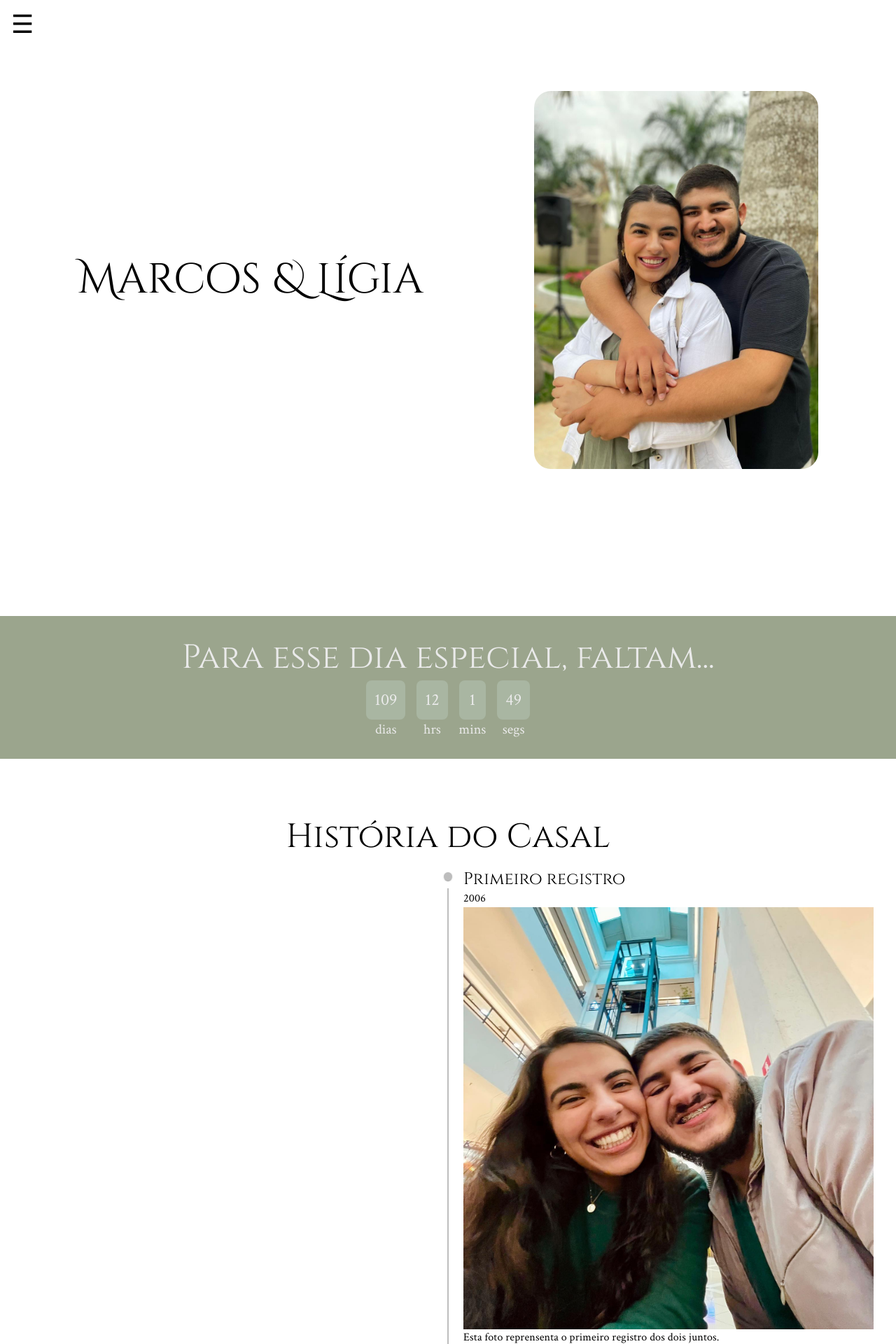
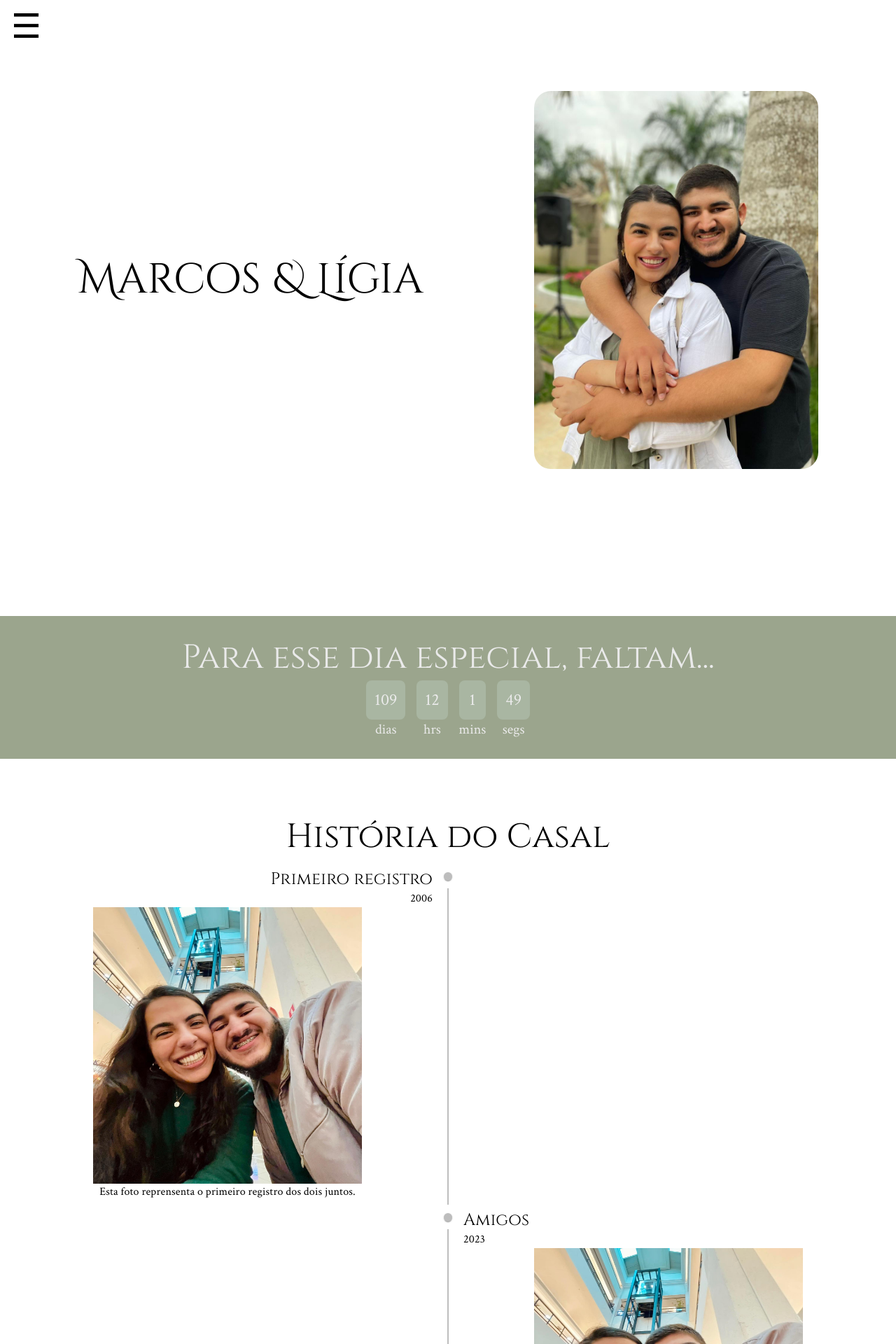
Before and after one commit to rtof06/casamento-marcos-ligia, a Next.js app: page / in a window 1280 px wide. Shown: the top 1920 px of the page at 70% size. Built offline with nearby package versions, Linux system fonts and the light colour scheme.

Commit message:
Header modificado

```diff
--- a/src/components/Header/Header.tsx
+++ b/src/components/Header/Header.tsx
@@ -1,7 +1,7 @@
-'use client';
+"use client";
 
-import { useState, useEffect, useRef } from 'react';
-import Link from 'next/link';
+import { useState, useEffect, useRef } from "react";
+import Link from "next/link";
 
 export default function Header(): JSX.Element {
   const [isOpen, setIsOpen] = useState<boolean>(false);
@@ -12,47 +12,76 @@ export default function Header(): JSX.Element {
   }
 
   function handleClickOutside(event: Event): void {
-    if (headerRef.current && !headerRef.current.contains(event.target as Node)) {
+    if (
+      headerRef.current &&
+      !headerRef.current.contains(event.target as Node)
+    ) {
       setIsOpen(false);
     }
   }
 
   useEffect(() => {
     if (isOpen) {
-      document.addEventListener('mousedown', handleClickOutside);
+      document.addEventListener("mousedown", handleClickOutside);
     } else {
-      document.removeEventListener('mousedown', handleClickOutside);
+      document.removeEventListener("mousedown", handleClickOutside);
     }
 
     return () => {
-      document.removeEventListener('mousedown', handleClickOutside);
+      document.removeEventListener("mousedown", handleClickOutside);
     };
   }, [isOpen]);
 
   return (
+    <>
+      {!isOpen ? (
         <header
           ref={headerRef}
-      className="fixed flex flex-col font-secTitleFont text-xl gap-2 p-4 items-start"
+          className="fixed flex flex-col font-secTitleFont text-xl gap-2 p-4 items-start z-50"
         >
-      <button onClick={toggleMenu} className="hover:opacity-70 transition-all text-4xl">
+          <button
+            onClick={toggleMenu}
+            className="hover:opacity-70 transition-all text-5xl"
+          >
             ☰
           </button>
-      {isOpen && (
-        <nav className="flex flex-col gap-2 bg-main-color p-4 rounded-lg">
+        </header>
+      ) : (
+        <header
+          ref={headerRef}
+          className="fixed flex font-secTitleFont text-xl gap-2 items-start z-50 bg-main-color p-4"
+        >
+          <button
+            onClick={toggleMenu}
+            className="hover:opacity-70 transition-all text-4xl font-titleFont px-3"
+          >
+            X
+          </button>
+          <nav className="flex flex-col gap-2 ">
             <Link href="/" className="hover:opacity-70 transition-all">
               Início
             </Link>
-          <Link href="/infos-cerimonia" className="hover:opacity-70 transition-all">
+            <Link
+              href="/infos-cerimonia"
+              className="hover:opacity-70 transition-all"
+            >
               Informações da cerimônia
             </Link>
-          <Link href="/#/historia-casal" className="hover:opacity-70 transition-all">
+            <Link
+              href="/#/historia-casal"
+              className="hover:opacity-70 transition-all"
+            >
               História do Casal
             </Link>
-          <Link href="/#/lista-presentes" className="hover:opacity-70 transition-all">
+            <Link
+              href="/#/lista-presentes"
+              className="hover:opacity-70 transition-all"
+            >
               Lista de Presentes
             </Link>
           </nav>
+        </header>
       )}
-    </header>
+    </>
   );
 }
--- a/src/components/Timeline/CasalTimeline.tsx
+++ b/src/components/Timeline/CasalTimeline.tsx
@@ -7,7 +7,7 @@ import fotoNoivado from "@/public/img/foto-noivado.jpg"
 
 export default function CasalTimeline() {
   return (
-    <Timeline position="alternate">
+    <Timeline position="alternate-reverse">
       <TimelineItem>
         <Item titulo="Primeiro registro" ano="2006" img={fotoNamoro} alt="foto de várias crianças em um encontro onde mostra os dois" texto="Esta foto reprensenta o primeiro registro dos dois juntos."/>
       </TimelineItem>
--- a/src/components/Timeline/Item.tsx
+++ b/src/components/Timeline/Item.tsx
@@ -24,8 +24,8 @@ export default function Item({ ano, titulo, img, texto, alt }: ItemProps) {
           <h1 className="font-secTitleFont font-normal text-2xl">{titulo}</h1>
           <h2 className="font-textFont">{ano}</h2>
         </div>
-        <div>
-          <Image src={img} alt={alt} />
+        <div className="flex flex-col items-center">
+          <Image src={img} alt={alt} className="w-96" />
           <p className="font-textFont">{texto}</p>
         </div>
       </TimelineContent>
```
Lines whose indentation alone changed are shown as unchanged.
